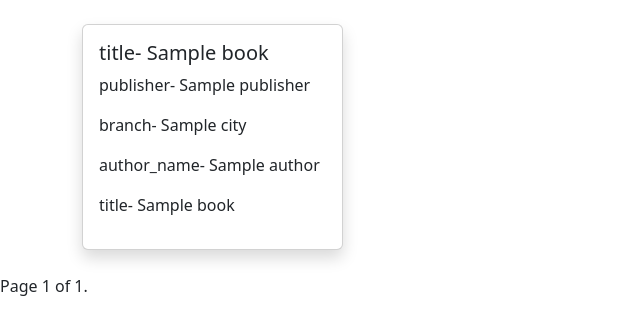
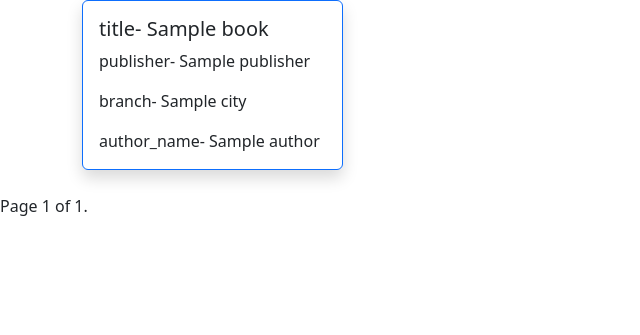
Before and after one commit to erashish41/Django-LibraryManagement, a Django app: template library_management/templates/books/book_list.html in a window 1280 px wide. Shown: the part 56-391 px from the top of the page, without its empty margins (0-640 px from the left). Run offline with Django 5.2, Linux system fonts and the light colour scheme; the template is opened without the code that fills it: most values are stand-ins (such as "Sample title", 1, 10 or a date in 2020).

Commit message:
library branch list added

```diff
--- a/library_management/library/urls.py
+++ b/library_management/library/urls.py
@@ -1,6 +1,7 @@
 from django.urls import path
-from library.views import BookListView
+from library.views import BookListView, LibraryBranchView
 
 urlpatterns = [
-    path('books/',BookListView.as_view(),name='book_list')
+    path('books/',BookListView.as_view(),name='book_list'),
+    path('branches/',LibraryBranchView.as_view(),name='branch_list'),
 ]
--- a/library_management/library/views.py
+++ b/library_management/library/views.py
@@ -1,5 +1,5 @@
 from django.shortcuts import render
-from library.models import Book, LibraryBranch
+from library.models import Book, LibraryBranch,
 from django.views.generic import ListView
 
 
@@ -13,3 +13,5 @@ class BookListView(ListView):
 class LibraryBranchView(ListView):
     model = LibraryBranch
     template_name = 'branches/library_branches.html'
+    context_object_name = 'branches'
+    paginate_by = 10
--- a/library_management/templates/base.html
+++ b/library_management/templates/base.html
@@ -16,7 +16,7 @@
             </button>
             <div class="collapse navbar-collapse" id="navbarNavAltMarkup">
             <div class="navbar-nav">
-                <a class="nav-link" href="#">Library Branches</a>
+                <a class="nav-link" href="{% url 'branch_list' %}">Library Branches</a>
                 <a class="nav-link" href="#">Members</a>
                 <a class="nav-link" href="#">Issued Books</a>
                 <a class="nav-link" href="{% url 'book_list' %}">Books</a>
--- a/library_management/templates/books/book_list.html
+++ b/library_management/templates/books/book_list.html
@@ -2,11 +2,11 @@
 {% block title %} Book List {% endblock %}
 {% block content %}
 
-    <div class="container mt-4">
+<div class="container">
+    <div class="row">
         {% for book in books %}
-        <div class="row">
-            <div class="col-md-3 mb-4">
-                <div class="card shadow" style="width: 100%">
+            <div class="col-md-3">
+                <div class="card shadow mb-4 border-primary" style="width: 100%">
                     <div class="card-body">
                         <h5 class="card-title">title- {{book.title}}</h5>
                         <p class="card-text">publisher- {{book.publisher.name}}</p>
@@ -17,22 +17,11 @@
                             {% endif %}
                         {% endfor %}
 
-                        <!-- get by related_name -->
-
-                        {% for other_book in book.publisher.book_publisher.all %}
-                            <p>title- {{book.title}}</p>
-                        {% endfor %}
-
                     </div>
                 </div>
             </div>
-        </div>
-
-        {% empty %}
-            <p>No book found</p>
-
         {% endfor %}
-
     </div>
+</div>
 
 {% endblock %}
```
Also changed, not shown: library_management/templates/branches/library_branches.html (+13 -12 lines).
